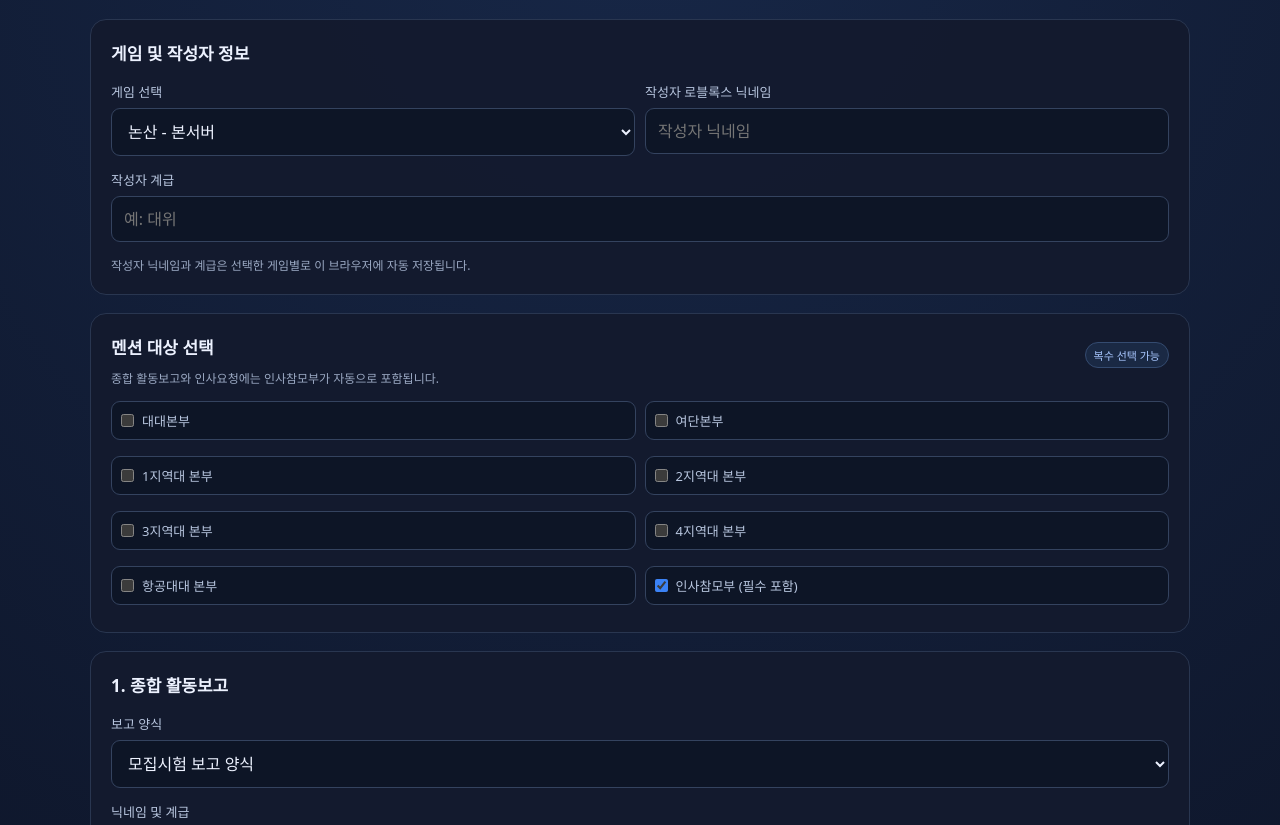
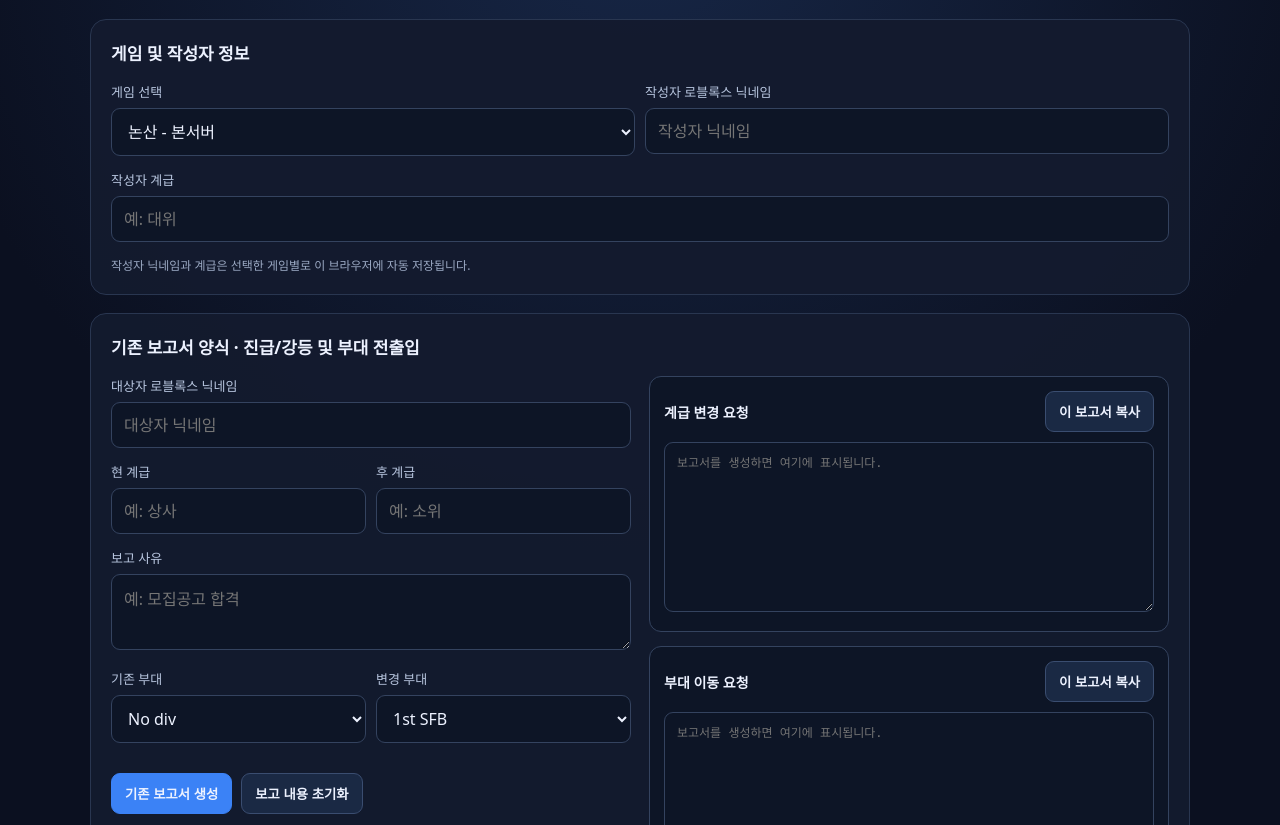
Before and after one commit to ak54656867/rp-report-builder, a plain HTML site: page index.html in a window 1280 px wide. Shown: the part 110-935 px from the top of the page. Drawn offline with Linux system fonts and the light colour scheme.

Commit message:
Fix JavaScript syntax in game-specific form switching

```diff
--- a/index.html
+++ b/index.html
@@ -33,7 +33,9 @@
 (()=>{const $=id=>document.getElementById(id);const legacyMentions='<@545602631540670474>\n<@677527082313711646>\n<@1221350330491605013>';const hrMention='1542182850298912873';const key=()=> 'rp-report-author-v2:'+ $('game').value;
 function load(){try{const v=JSON.parse(localStorage.getItem(key())||'{}');$('reporter').value=v.name||'';$('reporterRank').value=v.rank||''}catch{$('reporter').value='';$('reporterRank').value=''}}
 function save(){try{localStorage.setItem(key(),JSON.stringify({name:$('reporter').value,rank:$('reporterRank').value}))}catch{}}
-function syncAuthorFields(){const name=val('reporter'),rank=val('reporterRank'),author=[name,rank].filter(Boolean).join(' / ');$('examAuthor').value=author;$('hrWriter').value=author;}\nfunction updateGameSections(){const airborne=$('game').value==='논산 - 1공수';['mentionsSection','activitySection','hrSection','leaveSection'].forEach(id=>$(id).classList.toggle('hidden',!airborne));$('legacySection').classList.toggle('hidden',airborne);}\n$('game').addEventListener('change',()=>{load();updateGameSections()});$('reporter').addEventListener('input',()=>{save();syncAuthorFields()});$('reporterRank').addEventListener('input',()=>{save();syncAuthorFields()});load();syncAuthorFields();updateGameSections();
+function syncAuthorFields(){const name=val('reporter'),rank=val('reporterRank'),author=[name,rank].filter(Boolean).join(' / ');$('examAuthor').value=author;$('hrWriter').value=author;}
+function updateGameSections(){const airborne=$('game').value==='논산 - 1공수';['mentionsSection','activitySection','hrSection','leaveSection'].forEach(id=>$(id).classList.toggle('hidden',!airborne));$('legacySection').classList.toggle('hidden',airborne);}
+$('game').addEventListener('change',()=>{load();updateGameSections()});$('reporter').addEventListener('input',()=>{save();syncAuthorFields()});$('reporterRank').addEventListener('input',()=>{save();syncAuthorFields()});load();syncAuthorFields();updateGameSections();
 function selectedMentions(required=false){const ids=[...document.querySelectorAll('.mention:checked')].map(x=>x.value);if(required&&!ids.includes(hrMention))ids.push(hrMention);return [...new Set(ids)].map(id=>'<@&'+id+'>').join('\n')}
 function appendMentions(body,required=false){const m=selectedMentions(required);return body+(m?'\n'+m:'')}
 function val(id){return $(id).value.trim()}
```
